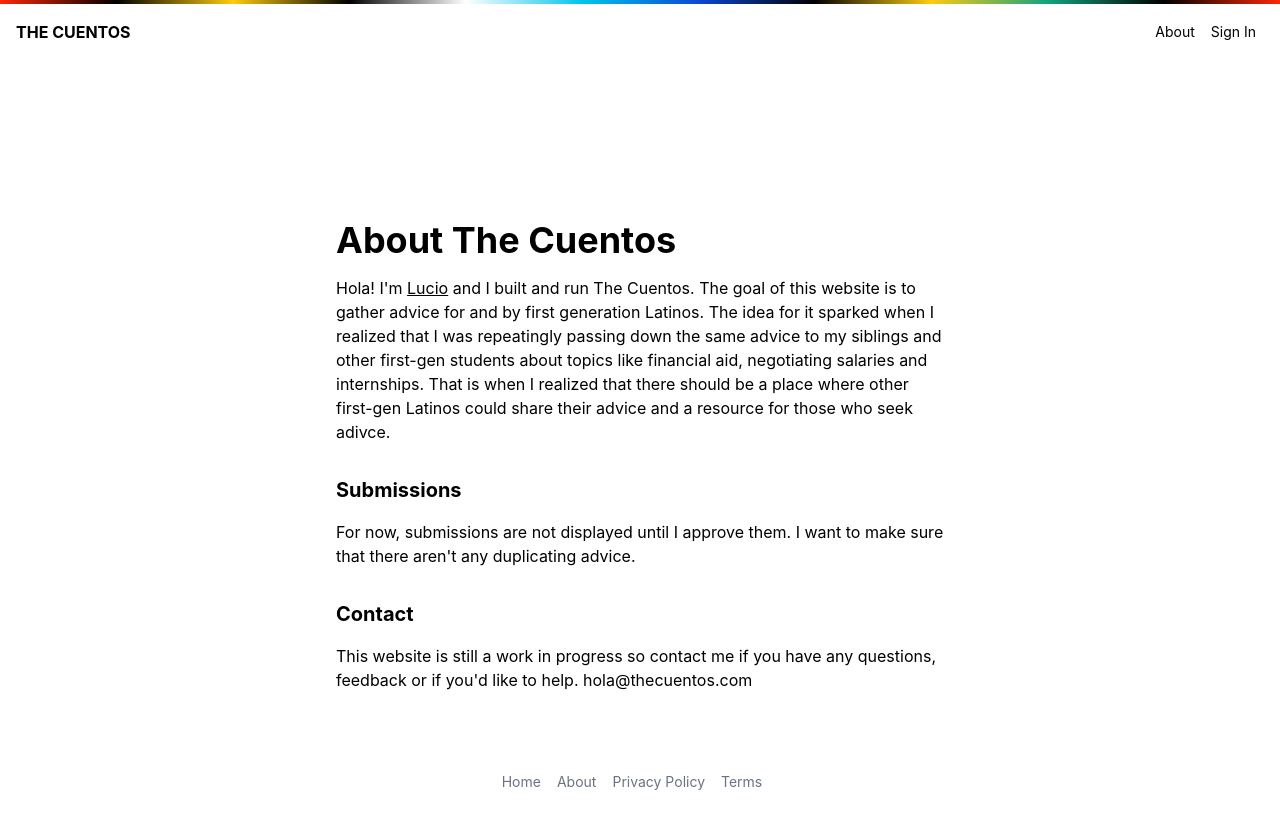
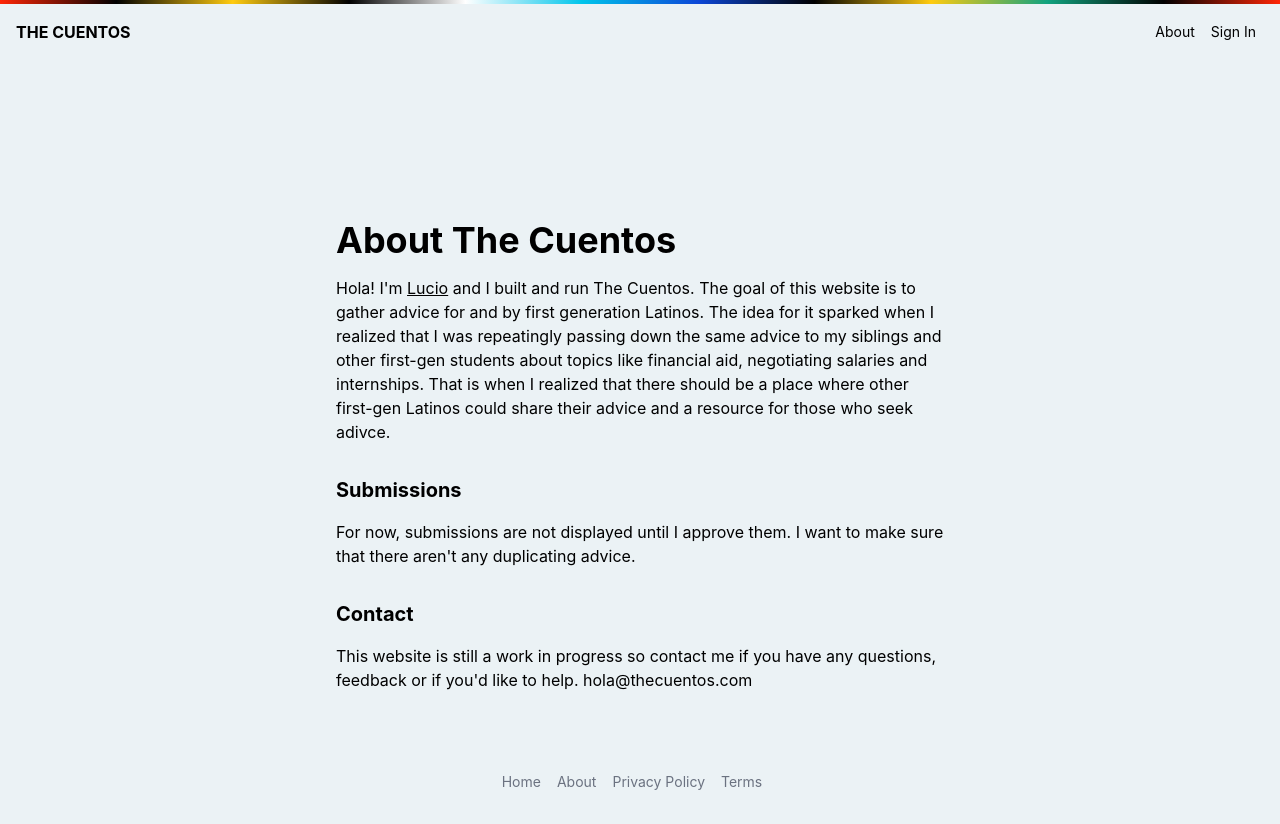
Before and after one commit to luciovilla/the-cuentos, a Next.js app: page /about in a window 1280 px wide. Built offline with nearby package versions, Linux system fonts and the light colour scheme; no server answers; what @tailwindcss/typography would draw is missing.

Commit message:
update bg color

```diff
--- a/components/DocsLayout.js
+++ b/components/DocsLayout.js
@@ -2,11 +2,11 @@ import Nav from './Nav'
 import Footer from './Footer'
 
 const DocsLayout = ({ children }) => (
-  <>
+  <div className="bg-lightblue min-h-full">
     <Nav />
     <div className="max-w-2xl mx-auto mt-40 px-8">{children}</div>
     <Footer />
-  </>
+  </div>
 )
 
 export default DocsLayout
--- a/components/Footer.js
+++ b/components/Footer.js
@@ -2,7 +2,7 @@ import NextLink from 'next/link'
 
 const Footer = () => {
   return (
-    <div className="mb-8 mt-20 justify-center flex">
+    <div className="pb-8 mt-20 justify-center flex">
       <NextLink href="/">
         <a className="text-sm mr-4 text-gray-500">Home</a>
       </NextLink>
--- a/pages/index.js
+++ b/pages/index.js
@@ -11,7 +11,7 @@ export default function Home({ allCuentos }) {
   return (
     <>
       <Nav />
-      <main className="flex flex-col items-center justify-center">
+      <main className="flex min-h-full bg-lightblue flex-col items-center justify-center">
         <div className="items-center justify-center flex-col w-full">
           <div className="px-4 flex w-full mx-auto mt-40 justify-center flex-col">
             <h1 className="text-center mb-4">
--- a/tailwind.config.js
+++ b/tailwind.config.js
@@ -7,6 +7,9 @@ module.exports = {
     extend: {
       fontFamily: {
         sans: ['Inter', ...fontFamily.sans],
+      },
+      colors: {
+        lightblue: '#ebf2f5',
       },
     },
     minHeight: {
```
